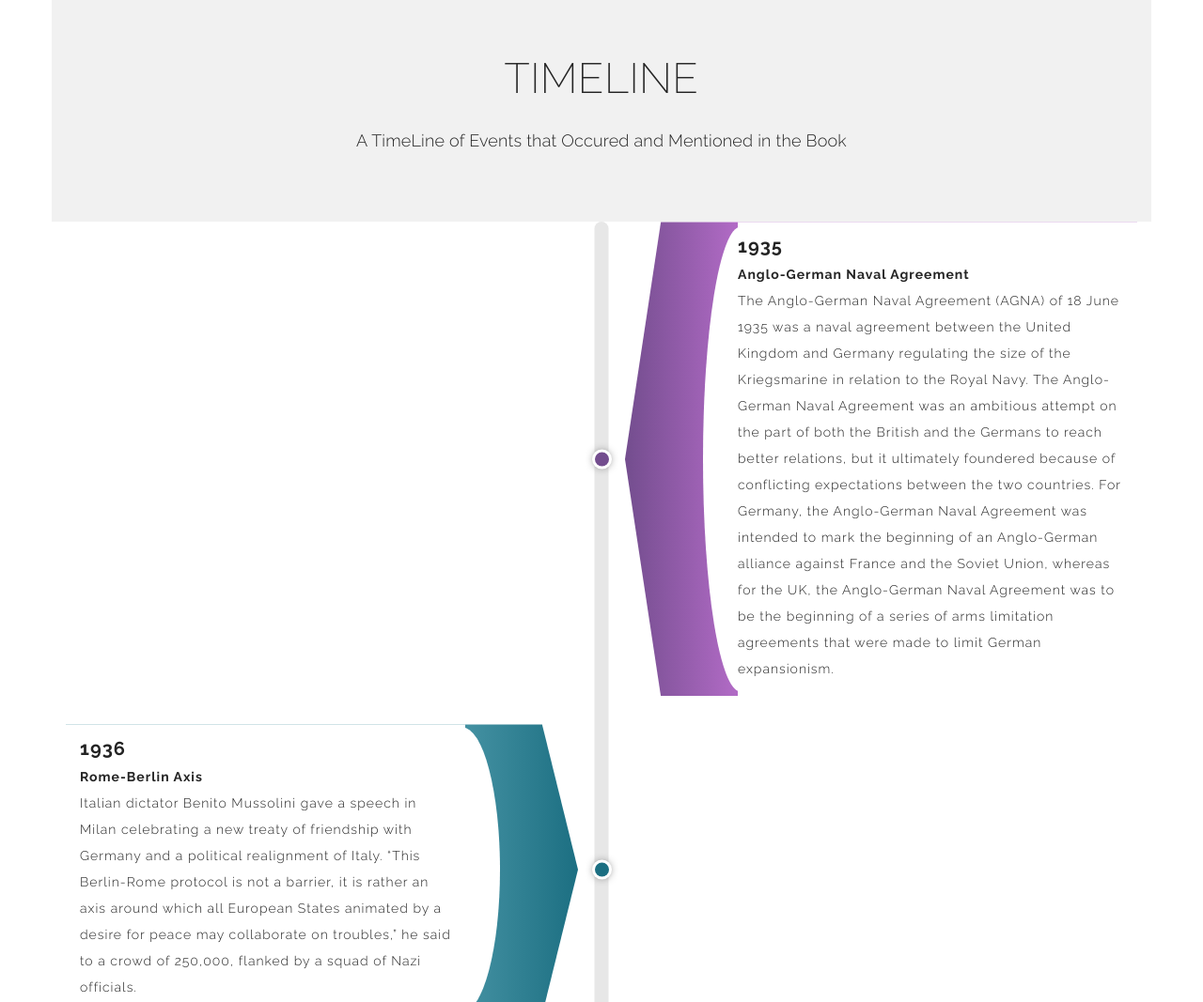
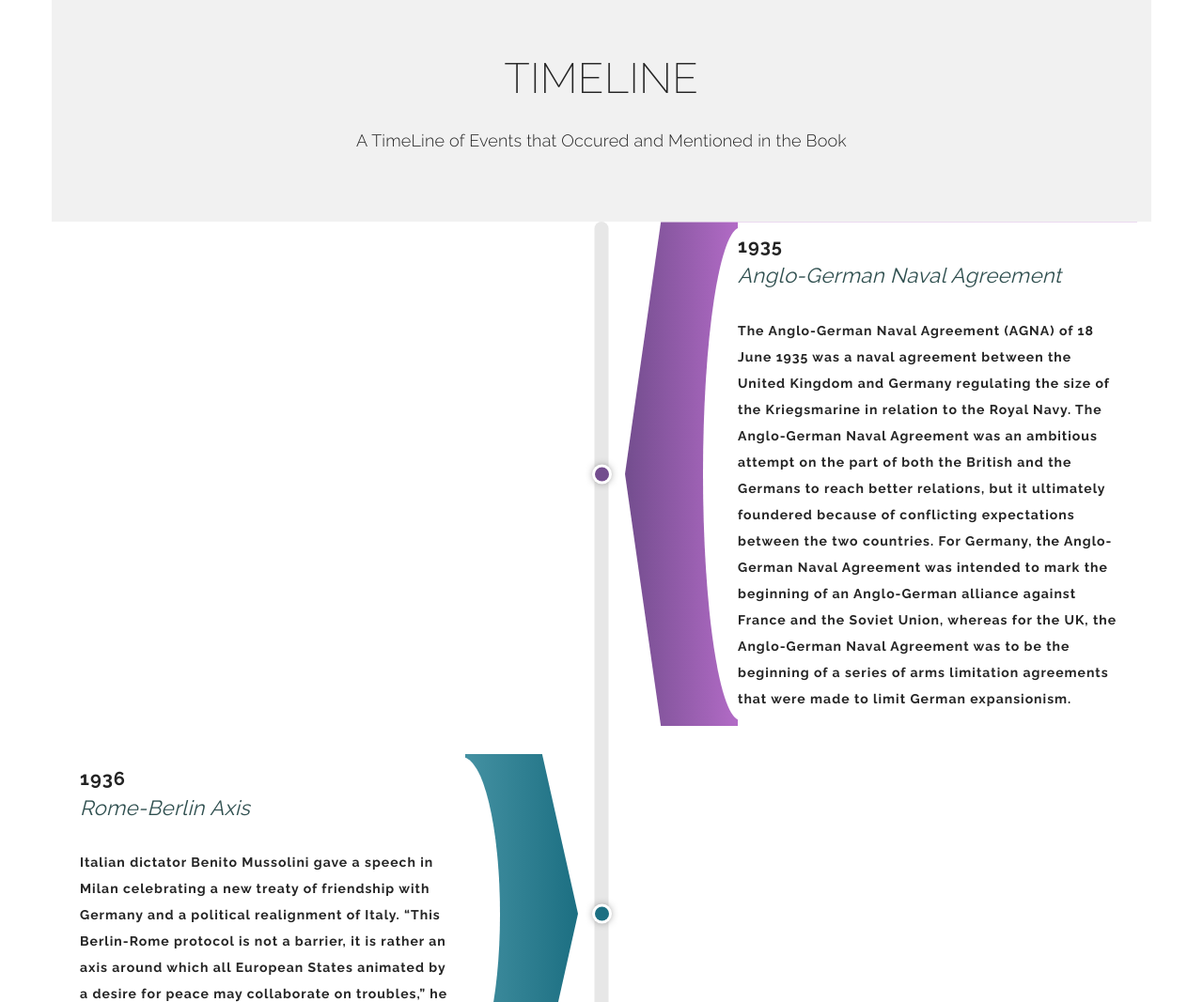
Before and after one commit to colee222/NFS-Munich-AAUW-Book-Club, a Django app: page / in a window 1280 px wide. Shown: the part 5433-6500 px from the top of the page at 94% size. Run offline with Django 3.2, Linux system fonts and the light colour scheme; some libraries are stand-ins or nearby versions.

Commit message:
timeline update

```diff
--- a/munich/static/css/style.css
+++ b/munich/static/css/style.css
@@ -16,7 +16,7 @@ Import Google Fonts
 
 
 .demo{ background-color: #dbdbdb; }
-.main-timeline{ font-family: 'Roboto', sans-serif; }
+.main-timeline{ font-family: "Raleway", Sans-serif; }
 .main-timeline:before{
     content: '';
     background-color: #e7e7e7;
@@ -224,6 +224,14 @@ h6 {
 	letter-spacing: 0.4px;
 	font-family: "Raleway", Sans-serif;
 	color: #232323;
+}
+
+h7{
+    font-weight: 400;
+    font-size: 22px;
+	letter-spacing: 0.4px;
+	font-family: "Raleway", Sans-serif;
+	color: #2F4F4F;
 }
 
 p {
--- a/munich/templates/index.html
+++ b/munich/templates/index.html
@@ -136,7 +136,7 @@
 								<img src="{% static 'images/demo/character-1.jpg' %}" class="img-responsive center-block" alt="Neville Chamberlain">
 							</div>
 							<div class="team-text">
-								<h3>Neville Chamberlain</h3>
+                                <h3><a href="https://en.wikipedia.org/wiki/Neville_Chamberlain"><strong>Neville Chamberlain</strong></a></h3>
 								<div class="team-position">Prime Minister of the United Kingdom</div>
                                 <div class="team-position"><strong>non-fiction</strong></div>
 								<p>In office: 28 May 1937 – 10 May 1940 <br> He is best known for his foreign policy of appeasement, and in particular for his signing of the Munich Agreement on 30 September 1938, conceding the German-speaking Sudetenland region of Czechoslovakia to Germany.
@@ -152,7 +152,7 @@
 								<img src="{% static 'images/demo/character-2.jpg' %}" class="img-responsive center-block" alt="Adolf Hitler">
 							</div>
 							<div class="team-text">
-								<h3>Adolf Hitler</h3>
+                                <h3><a href="https://en.wikipedia.org/wiki/Adolf_Hitler"><strong>Adolf Hitler</strong></a></h3>
 								<div class="team-position">Führer of Germany</div>
                                 <div class="team-position"><strong>non-fiction</strong></div>
 								<p>In office: 2 August 1934 – 30 April 1945 <br> German politician and leader of the Nazi Party (Nationalsozialistische Deutsche Arbeiterpartei; NSDAP). He rose to power as the chancellor of Germany in 1933 and then as Führer in 1934.[a] During his dictatorship from 1933 to 1945, he initiated World War II in Europe by invading Poland on 1 September 1939.</p>
@@ -210,7 +210,7 @@
 								<img src="{% static 'images/demo/character-8.jpg' %}" class="img-responsive center-block" alt="Lord Halifax">
 							</div>
 							<div class="team-text">
-								<h3>Edward Wood, 1st Earl of Halifax</h3>
+                                <h3><a href="https://en.wikipedia.org/wiki/Edward_Wood,_1st_Earl_of_Halifax"><strong>Edward Wood, 1st Earl of Halifax</strong></a></h3>
 								<div class="team-position">UK Foreign Secretary </div>
                                 <div class="team-position"><strong>non-fiction</strong></div>
 								<p>In office: 3 April 1926 – 18 April 1931 <br> Part of the "Big Three." A senior British Conservative politician of the 1930s.  Foreign Secretary between 1938 and 1940. He was one of the architects of the policy of appeasement of Adolf Hitler in 1936–38, working closely with Prime Minister Neville Chamberlain. However, after the German occupation of Czechoslovakia in March 1939 he was one of those who pushed for a new policy of attempting to deter further German aggression by promising to go to war to defend Poland.</p>
@@ -225,7 +225,7 @@
 								<img src="{% static 'images/demo/character-9.jpg' %}" class="img-responsive center-block" alt="John Simon">
 							</div>
 							<div class="team-text">
-								<h3>John Simon</h3>
+                                <h3><a href="https://en.wikipedia.org/wiki/John_Simon,_1st_Viscount_Simon"><strong>John Simon</strong></a></h3>
 								<div class="team-position">UK Chancellor of the Exchequer</div>
                                 <div class="team-position"><strong>non-fiction</strong></div>
 								<p>In office: 28 May 1937 – 10 May 1940 <br> Part of the "Big Three." Simon had become a close political ally of Chamberlain and flattered him a great deal. In the autumn of 1938, he led the Cabinet to Heston Airport to wish him God speed on his flight to meet Hitler, and he helped to persuade Chamberlain to make the "high" case for Munich: that he had achieved a lasting peace, rather than that he had only limited potential damage. He retained the support of Chamberlain until around the middle of 1939.</p>
@@ -241,7 +241,7 @@
 
 							</div>
 							<div class="team-text">
-								<h3>Samuel Hoare</h3>
+                                <h3><a href="https://en.wikipedia.org/wiki/Samuel_Hoare,_1st_Viscount_Templewood"><strong>Samuel Hoare</strong></a></h3>
 								<div class="team-position">UK Lord Privy Seal</div>
                                 <div class="team-position"><strong>non-fiction</strong></div>
 								<p>In office: 3 September 1939 – 3 April 1940 <br>Part of the "Big Three." He was seen as a leading "appeaser" and his removal from office (along with that of Sir John Simon and the removal of Neville Chamberlain as Prime Minister) was a condition of Labour's agreement to serve in a coalition government in May 1940. In September 1938 Hoare was part of the informal inner Cabinet (along with Simon and Halifax), and was one of the few consulted by Chamberlain about “Plan Z”, the plan to fly to meet Hitler for a summit meeting, a decision which was popular at the time. His later account of the Munich agreement is anguished. Hoare had close links to the Czech government.</p>
@@ -467,13 +467,16 @@
                         </div>
                         <div class="inner-content">
                             <h3 class="title">1935</h3>
+                            <h7><i>Anglo-German Naval Agreement</i></h7>
                             <p class="description">
-                                <strong>Anglo-German Naval Agreement</strong> <br>
-                                The Anglo-German Naval Agreement (AGNA) of 18 June 1935 was a naval agreement between the United Kingdom and Germany regulating the size of the Kriegsmarine in relation to the Royal Navy. The Anglo-German Naval Agreement was an ambitious attempt on the part of both the British and the Germans to reach better relations, but it ultimately foundered because of conflicting expectations between the two countries. For Germany, the Anglo-German Naval Agreement was intended to mark the beginning of an Anglo-German alliance against France and the Soviet Union, whereas for the UK, the Anglo-German Naval Agreement was to be the beginning of a series of arms limitation agreements that were made to limit German expansionism.
+                                <b><br>
+                                The Anglo-German Naval Agreement (AGNA) of 18 June 1935 was a naval agreement between the United Kingdom and Germany regulating the size of the Kriegsmarine in relation to the Royal Navy. The Anglo-German Naval Agreement was an ambitious attempt on the part of both the British and the Germans to reach better relations, but it ultimately foundered because of conflicting expectations between the two countries. For Germany, the Anglo-German Naval Agreement was intended to mark the beginning of an Anglo-German alliance against France and the Soviet Union, whereas for the UK, the Anglo-German Naval Agreement was to be the beginning of a series of arms limitation agreements that were made to limit German expansionism. </b>
                             </p>
                         </div>
                     </a>
                 </div>
+
+
                 <div class="timeline">
                     <a href="#" class="timeline-content">
                         <div class="timeline-icon">
@@ -481,13 +484,47 @@
                         </div>
                         <div class="inner-content">
                             <h3 class="title">1936</h3>
+                            <h7><i>Rome-Berlin Axis</i></h7>
                             <p class="description">
-                                <strong>Rome-Berlin Axis</strong> <br>
-                                Italian dictator Benito Mussolini gave a speech in Milan celebrating a new treaty of friendship with Germany and a political realignment of Italy. “This Berlin-Rome protocol is not a barrier, it is rather an axis around which all European States animated by a desire for peace may collaborate on troubles,” he said to a crowd of 250,000, flanked by a squad of Nazi officials.
+
+                                <b><br>Italian dictator Benito Mussolini gave a speech in Milan celebrating a new treaty of friendship with Germany and a political realignment of Italy. “This Berlin-Rome protocol is not a barrier, it is rather an axis around which all European States animated by a desire for peace may collaborate on troubles,” he said to a crowd of 250,000, flanked by a squad of Nazi officials. </b>
                             </p>
                         </div>
                     </a>
                 </div>
+
+                <div class="timeline">
+                    <a href="#" class="timeline-content">
+                        <div class="timeline-icon">
+                            <i class=""></i>
+                        </div>
+                        <div class="inner-content">
+
+                            <h6 class="title">12 March 1938</h6>
+                            <h7><i>Anschluss</i></h7>
+                            <p class="description">
+                                <b><br>Prior to the Anschluss, there had been strong support from people of all backgrounds in both Austria and Germany for a union of the two countries. The desire for a union formed an integral part of the Nazi "Heim ins Reich" movement to bring ethnic Germans outside Nazi Germany into Greater Germany. Earlier, Nazi Germany had provided support for the Austrian National Socialist Party (Austrian Nazi Party) in its bid to seize power from Austria's Fatherland Front government. Determined to maintain Austria's independence but under increasing pressure, Chancellor Kurt Schuschnigg proclaimed a referendum to be held on 13 March 1938. Adolf Hitler threatened an invasion, which went ahead despite the canceling of the referendum and Schuschnigg's subsequent resignation. On 12 March 1938, the German Wehrmacht entered Austria and was greeted with great enthusiasm. A plebiscite held on 10 April officially ratified Austria's annexation to the Reich.</b>
+                            </p>
+                        </div>
+                    </a>
+                </div>
+
+                               <div class="timeline">
+                    <a href="#" class="timeline-content">
+                        <div class="timeline-icon">
+                            <i class=""></i>
+                        </div>
+                        <div class="inner-content">
+
+                            <h6 class="title">30 September 1938</h6>
+                            <h7>Munich Agreement</h7>
+                            <p class="description">
+                                <b><br>The Munich Agreement was an agreement concluded at Munich, by Nazi Germany, the United Kingdom, the French Third Republic, and the Kingdom of Italy. It provided "cession to Germany of the Sudeten German territory" of Czechoslovakia. Most of Europe celebrated the agreement, because it prevented the war threatened by Adolf Hitler by allowing Nazi Germany's annexation of the Sudetenland, a region of western Czechoslovakia inhabited by more than 3 million people, mainly German speakers. Hitler announced it was his last territorial claim in Europe, and the choice seemed to be between war and appeasement.</b>
+                            </p>
+                        </div>
+                    </a>
+                </div>
+
             </div>
         </div>
     </div>
```
